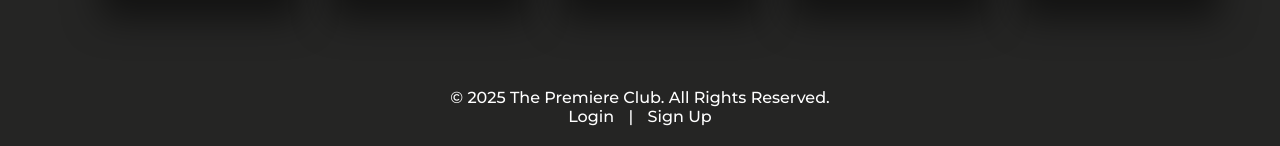
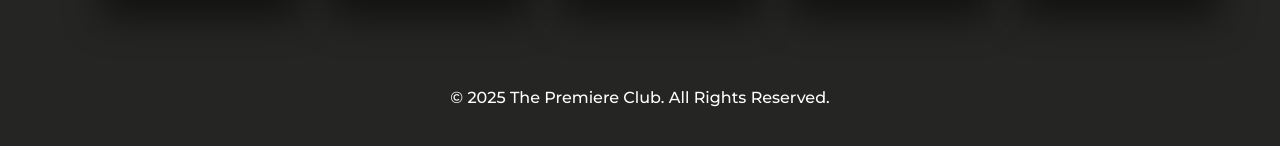
Before and after one commit to ssojubi/ITPROG-MP, a PHP site: page /allMovies.php in a window 1280 px wide. Shown: the part 1264-1410 px from the top of the page. After the commit the page ends 1371 px from the top, so only its background shows below. Run offline with PHP 8.4, Linux system fonts and the light colour scheme; data comes from the database, SQL or seed files in the repository.

Commit message:
update read description
- added future dates in movie.php and in showtimes database
- user can view their bookings
- reservation working
- seatplan working (reflecting when a seat is booked)
- changed posters in coming soon
- removed redundant "log | sign up" in footer

```diff
--- a/allMovies.php
+++ b/allMovies.php
@@ -97,7 +97,6 @@ $result = $conn->query($sql);
 
     <footer>
         <p>&copy; 2025 The Premiere Club. All Rights Reserved.</p>
-        <a href="#">Login</a> | <a href="#">Sign Up</a>
     </footer>
 
     <script>
```
